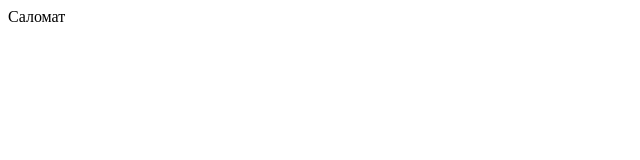
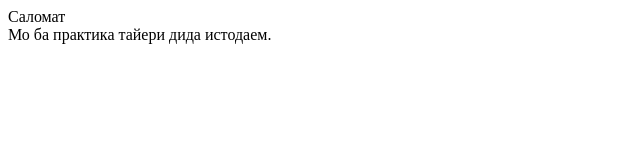
Before and after one commit to Sinojon205/videokurs, a plain HTML site: page index.html in a window 1280 px wide. Shown: the whole page, without its empty margins (0-640 px from the left). Drawn offline with Linux system fonts and the light colour scheme.

Commit message:
Divi duyumro dobavit kardam.

```diff
--- a/index.html
+++ b/index.html
@@ -8,5 +8,6 @@
 </head>
 <body>
     <div>Саломат</div>
+    <div>Мо ба практика тайери дида истодаем.</div>
 </body>
 </html>
```
